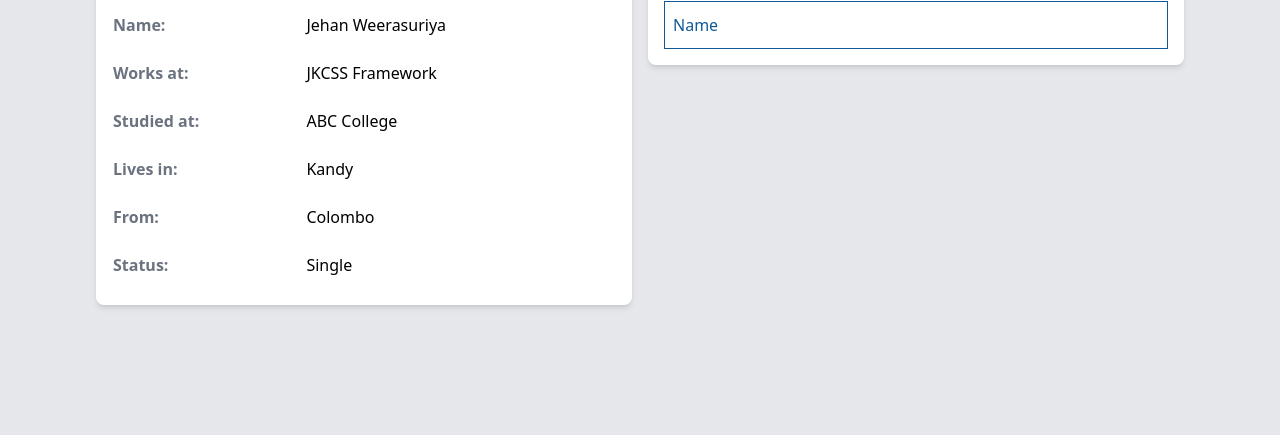
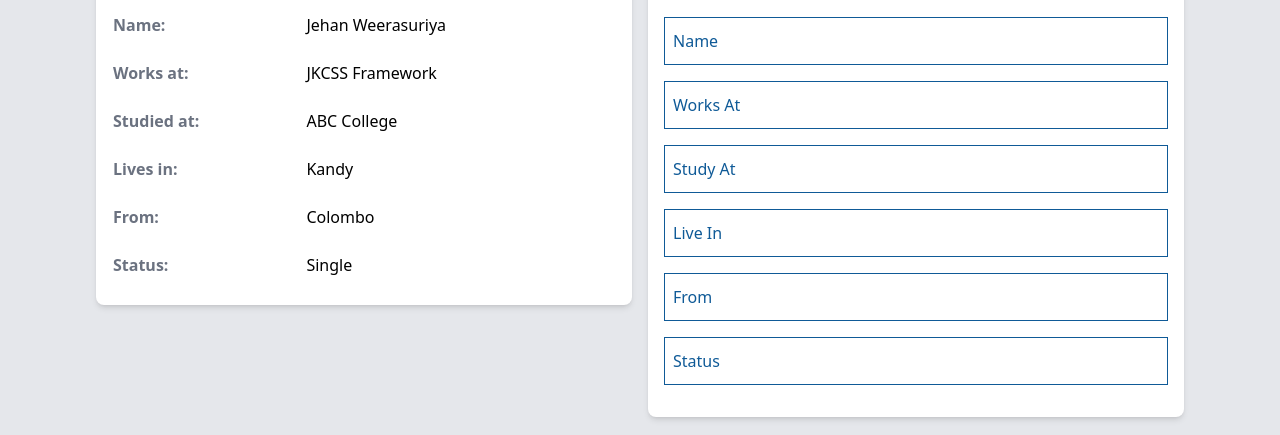
Before and after one commit to BackendExpert/react-social-fb, a React (Vite) app in the folder client/: page /Aboutme in a window 1280 px wide. Shown: the part 696-1131 px from the top of the page. Built offline with nearby package versions, Linux system fonts and the light colour scheme; a web font is replaced by a local one.

Commit message:
Update UpdateAboutMe.jsx

```diff
--- a/client/src/page/AboutMe/UpdateAboutMe.jsx
+++ b/client/src/page/AboutMe/UpdateAboutMe.jsx
@@ -6,7 +6,7 @@ const UpdateAboutMe = () => {
         name: '',
         works: '',
         studies: '',
-        live: '',
+        livein: '',
         from: '',
         status: '',
     })
@@ -31,7 +31,7 @@ const UpdateAboutMe = () => {
   return (
     <div className='bg-white p-4 rounded-lg shadow-md'>
         <form onSubmit={headleUpdateData} method="post">
-            <div className="">
+            <div className="my-4">
                 <DefaultInput
                     type={'text'}
                     name={'name'}
@@ -40,6 +40,52 @@ const UpdateAboutMe = () => {
                     onChange={handleInputChange}
                 />
             </div>
+            <div className="my-4">
+                <DefaultInput
+                    type={'text'}
+                    name={'works'}
+                    value={updatedata.works}
+                    placeholder={"Works At"}
+                    onChange={handleInputChange}
+                />
+            </div>
+            <div className="my-4">
+                <DefaultInput
+                    type={'text'}
+                    name={'studies'}
+                    value={updatedata.studies}
+                    placeholder={"Study At"}
+                    onChange={handleInputChange}
+                />
+            </div>
+            <div className="my-4">
+                <DefaultInput
+                    type={'text'}
+                    name={'livein'}
+                    value={updatedata.livein}
+                    placeholder={"Live In"}
+                    onChange={handleInputChange}
+                />
+            </div>
+            <div className="my-4">
+                <DefaultInput
+                    type={'text'}
+                    name={'from'}
+                    value={updatedata.from}
+                    placeholder={"From"}
+                    onChange={handleInputChange}
+                />
+            </div>
+            <div className="my-4">
+                <DefaultInput
+                    type={'text'}
+                    name={'status'}
+                    value={updatedata.status}
+                    placeholder={"Status"}
+                    onChange={handleInputChange}
+                />
+            </div>
+
         </form>
     </div>
   )
```
